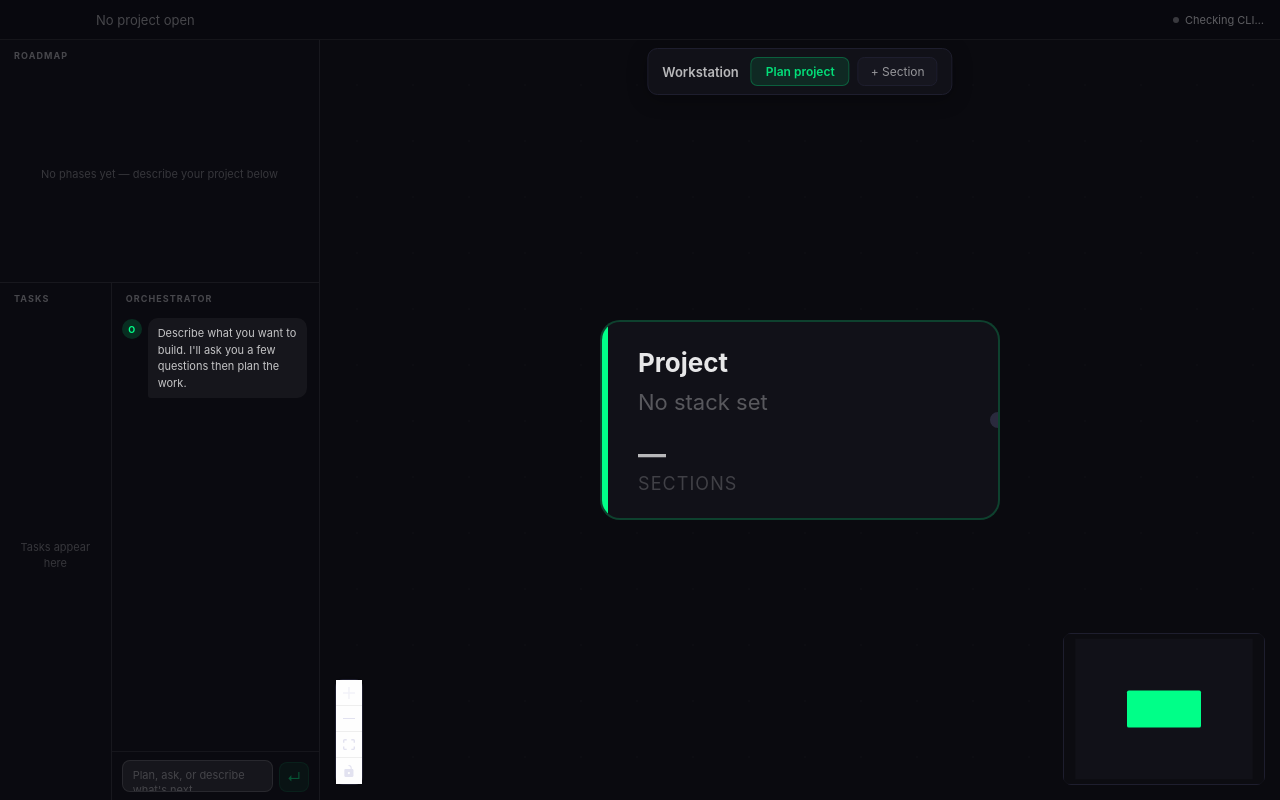
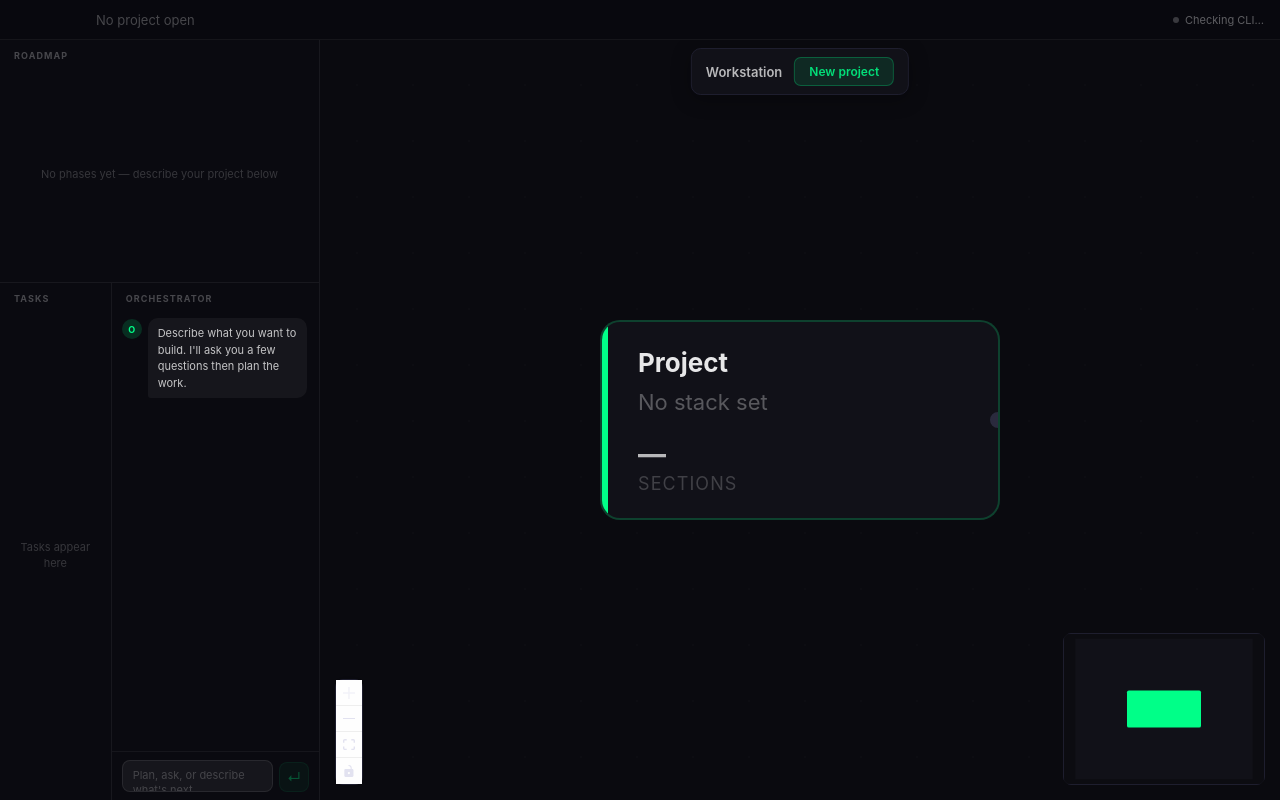
Before and after one commit to martinacho22/workstation, a React (Vite) app: page / in a window 1280 px wide. Built offline with nearby package versions, Linux system fonts and the light colour scheme.

Commit message:
refactor: Toolbar accepts onNewProject prop, remove redundant plan button (moved to orchestrator)

```diff
--- a/src/components/canvas/Toolbar.tsx
+++ b/src/components/canvas/Toolbar.tsx
@@ -1,18 +1,20 @@
 import { useState } from 'react'
 import { useWorkstationStore } from '@/store/useWorkstationStore'
-import GrillModal from './GrillModal'
 import styles from './Toolbar.module.css'
 
-export default function Toolbar() {
+interface Props {
+  onNewProject?: () => void
+}
+
+export default function Toolbar({ onNewProject }: Props) {
   const { project, addSectionNode, nodes } = useWorkstationStore()
   const [showInput, setShowInput] = useState(false)
   const [newName, setNewName] = useState('')
-  const [showGrill, setShowGrill] = useState(false)
 
   const sections = nodes.filter(n => n.data.kind === 'section')
-  const done = sections.filter(n => n.data.status === 'done').length
-  const total = sections.length
-  const blocked = sections.filter(n => n.data.status === 'blocked').length
+  const done     = sections.filter(n => n.data.status === 'done').length
+  const total    = sections.length
+  const blocked  = sections.filter(n => n.data.status === 'blocked').length
 
   function handleAdd() {
     if (!newName.trim()) return
@@ -21,11 +23,27 @@ export default function Toolbar() {
     setShowInput(false)
   }
 
+  if (!project) {
     return (
-    <>
       <div className={styles.toolbar}>
         <div className={styles.left}>
-          <span className={styles.projectName}>{project?.name ?? 'Workstation'}</span>
+          <span className={styles.projectName}>Workstation</span>
+        </div>
+        <div className={styles.actions}>
+          {onNewProject && (
+            <button className={`${styles.btn} ${styles.primaryBtn}`} onClick={onNewProject}>
+              New project
+            </button>
+          )}
+        </div>
+      </div>
+    )
+  }
+
+  return (
+    <div className={styles.toolbar}>
+      <div className={styles.left}>
+        <span className={styles.projectName}>{project.name}</span>
         {total > 0 && (
           <span className={styles.progress}>
             {done}/{total}
@@ -35,15 +53,6 @@ export default function Toolbar() {
       </div>
 
       <div className={styles.actions}>
-          {!project?.blueprint && (
-            <button
-              className={`${styles.btn} ${styles.primaryBtn}`}
-              onClick={() => setShowGrill(true)}
-            >
-              Plan project
-            </button>
-          )}
-
         {showInput ? (
           <div className={styles.inputRow}>
             <input
@@ -67,8 +76,5 @@ export default function Toolbar() {
         )}
       </div>
     </div>
-
-      {showGrill && <GrillModal onClose={() => setShowGrill(false)} />}
-    </>
   )
 }
```
Lines whose indentation alone changed are shown as unchanged.
